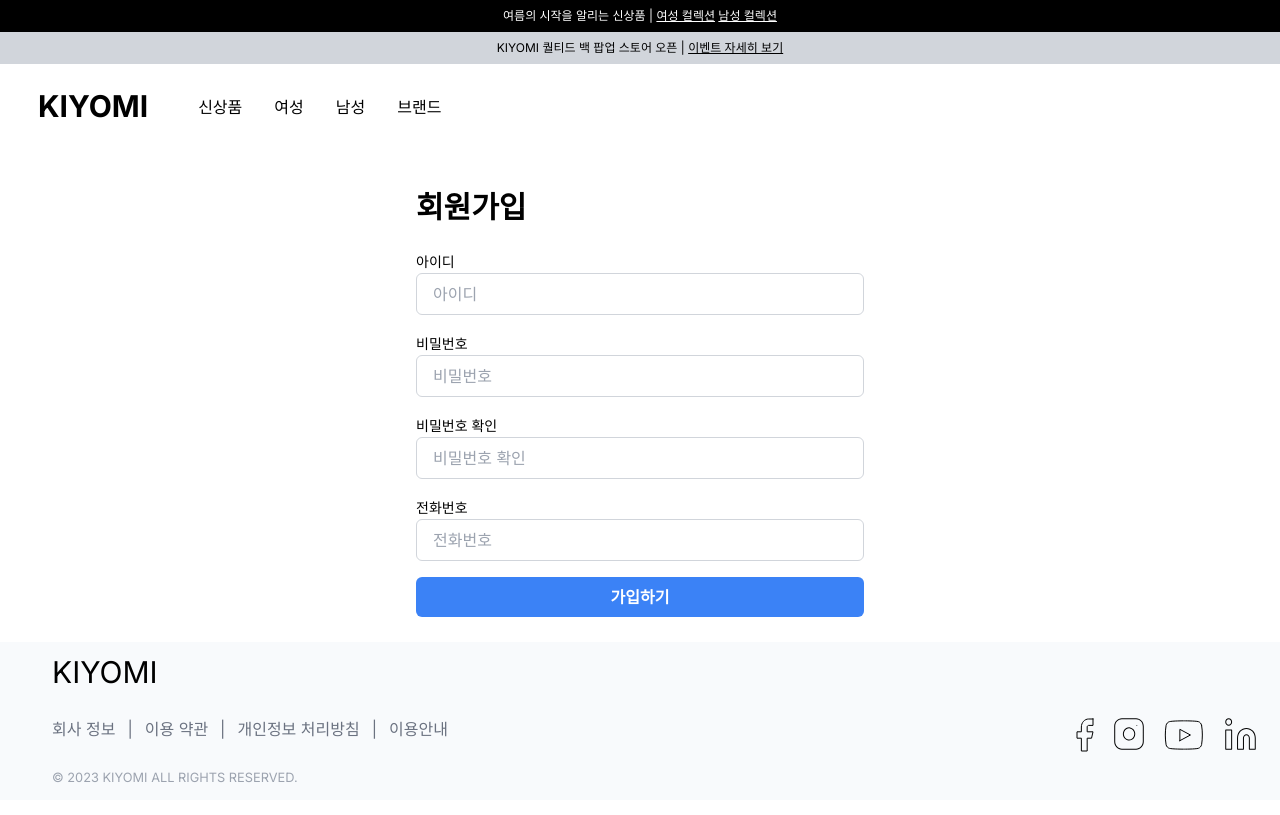
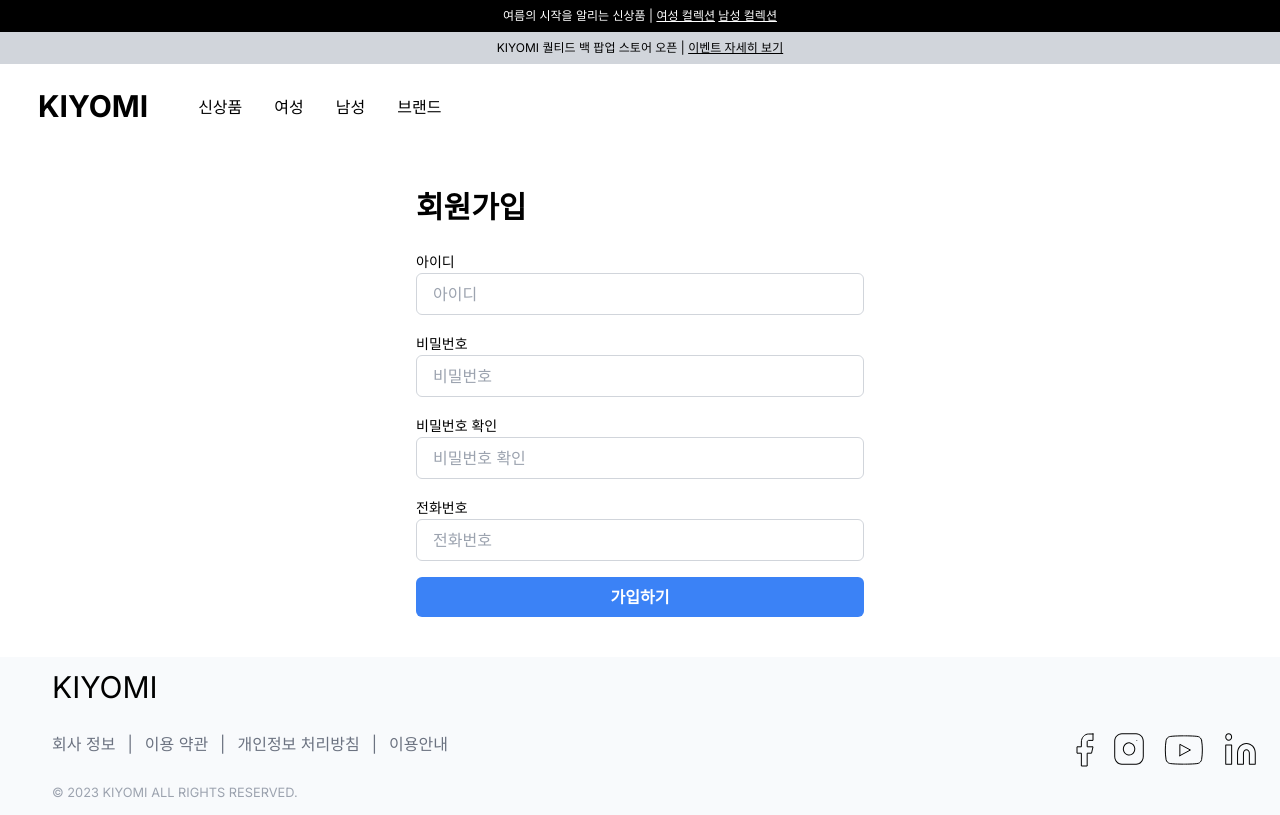
Before and after one commit to nextJS-pj/KIYOMI, a Next.js app in the folder kiyomi/: page /user/register in a window 1280 px wide. Built offline with nearby package versions, Linux system fonts and the light colour scheme.

Commit message:
[style] Footer position 스타일 수정

```diff
--- a/kiyomi/src/components/Footer/Footer.module.css
+++ b/kiyomi/src/components/Footer/Footer.module.css
@@ -1,5 +1,5 @@
 .footer {
-  @apply w-full bg-slate-50 p-3 fixed bottom-0;
+  @apply w-full bg-slate-50 p-3 bottom-0;
 }
 
 .navigation {
```
